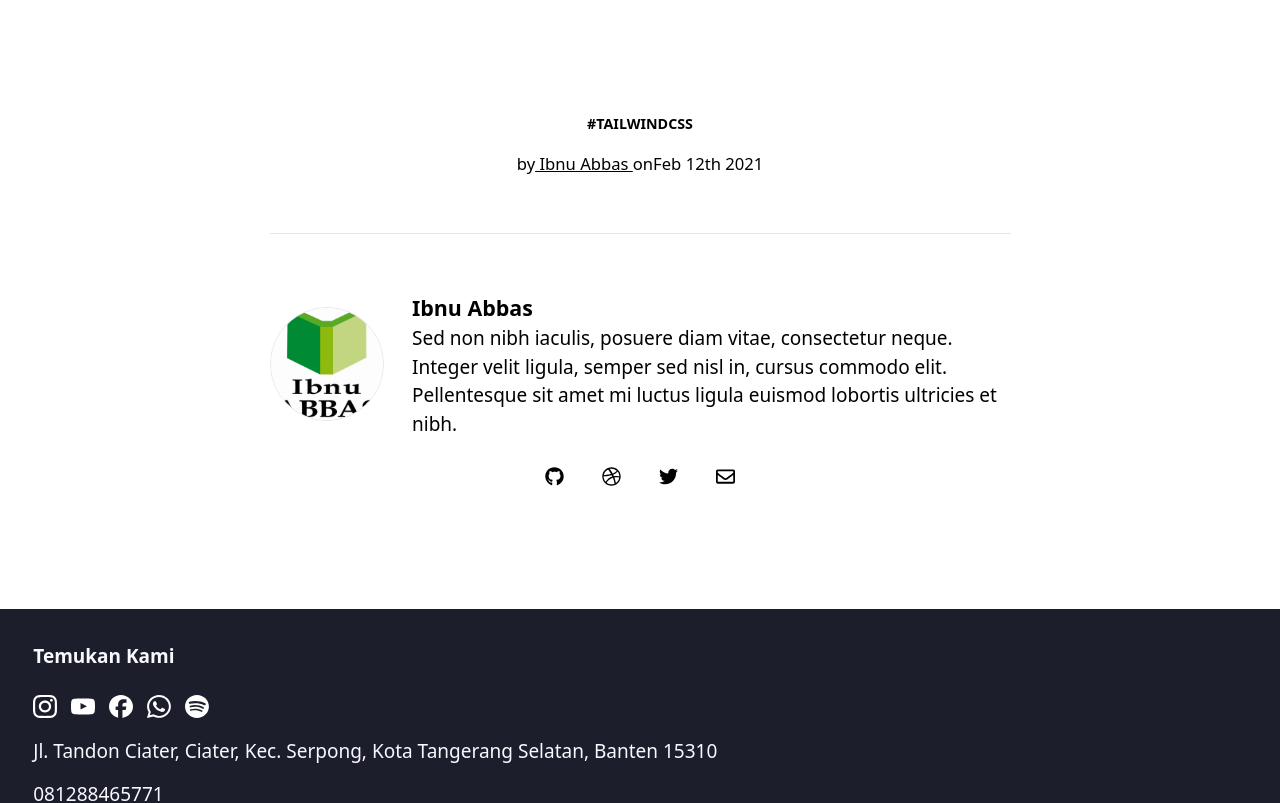
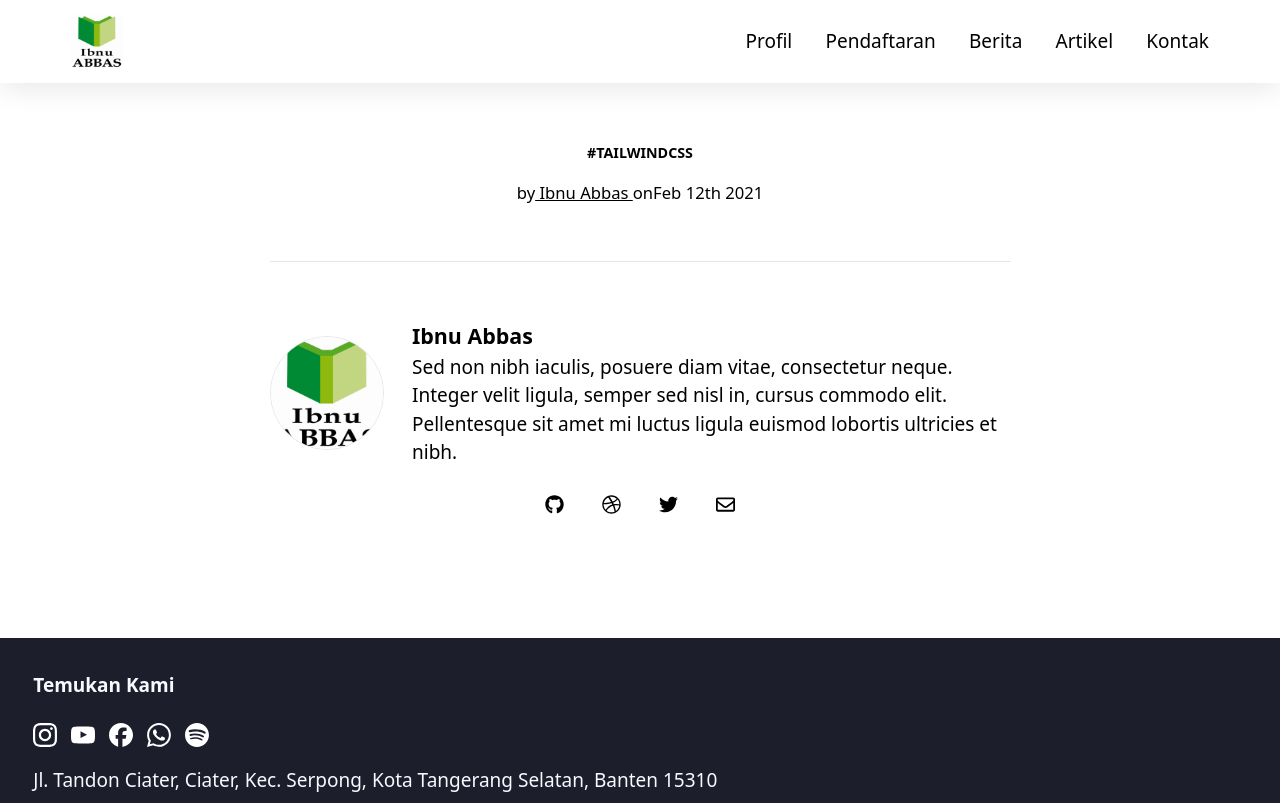
Before and after one commit to Amirulmuuminin/ibnuabbasweb, a Next.js app: page /post/id in a window 1280 px wide. Shown: the top 803 px of the page. Built offline with nearby package versions, Linux system fonts and the light colour scheme; no server answers; the database is empty.

Commit message:
added header in post page

```diff
--- a/src/app/post/[slug]/page.tsx
+++ b/src/app/post/[slug]/page.tsx
@@ -6,6 +6,7 @@ import {
   migrateOldDataPost,
   migrateOldDataProfile,
 } from "@/utils/migrateOldData";
+import { Header } from "@/components/header";
 
 export async function generateStaticParams() {
   const allSlug = await getAllSlug();
@@ -22,6 +23,7 @@ const Post: NextPage<Props> = async ({ params: { slug } }) => {
   const post = await getPostBySlug(slug);
   return (
     <>
+      <Header />
       <SinglePost post={post} />
       <Footer />
     </>
--- a/src/components/singlePost.tsx
+++ b/src/components/singlePost.tsx
@@ -16,7 +16,7 @@ type Props = {
 };
 const SinglePost: FC<Props> = ({ post }) => {
   return (
-    <article className="prose lg:prose-xl mx-auto max-w-2xl space-y-12 px-6 py-24 dark:bg-gray-800 dark:text-gray-50">
+    <article className="prose lg:prose-xl mx-auto mt-6 max-w-2xl space-y-12 px-6 py-24 dark:bg-gray-800 dark:text-gray-50">
       <div className="mx-auto w-full space-y-4 text-center">
         <p className="tracki text-xs font-semibold uppercase">#TailwindCSS</p>
         <h1 className="leadi text-4xl font-bold md:text-5xl">{post?.title}</h1>
```
